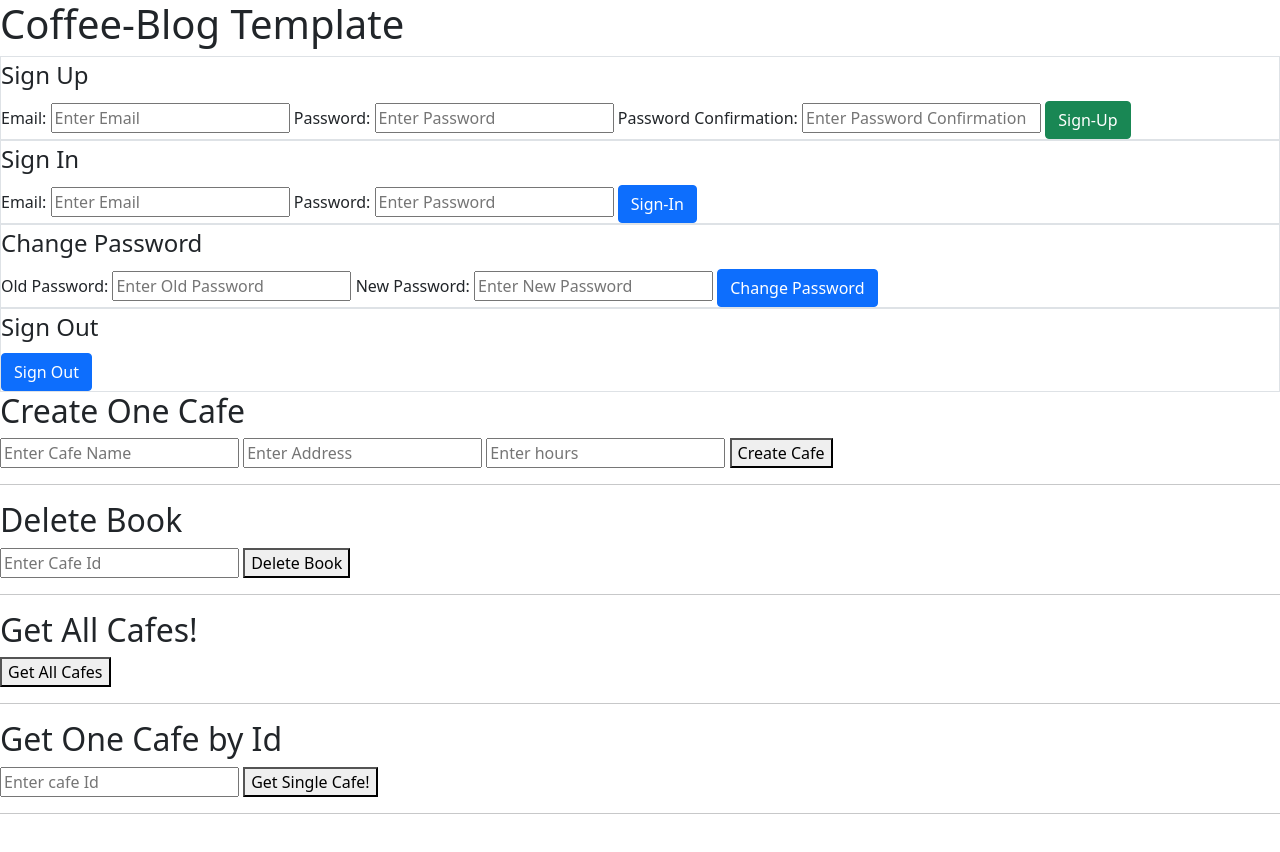
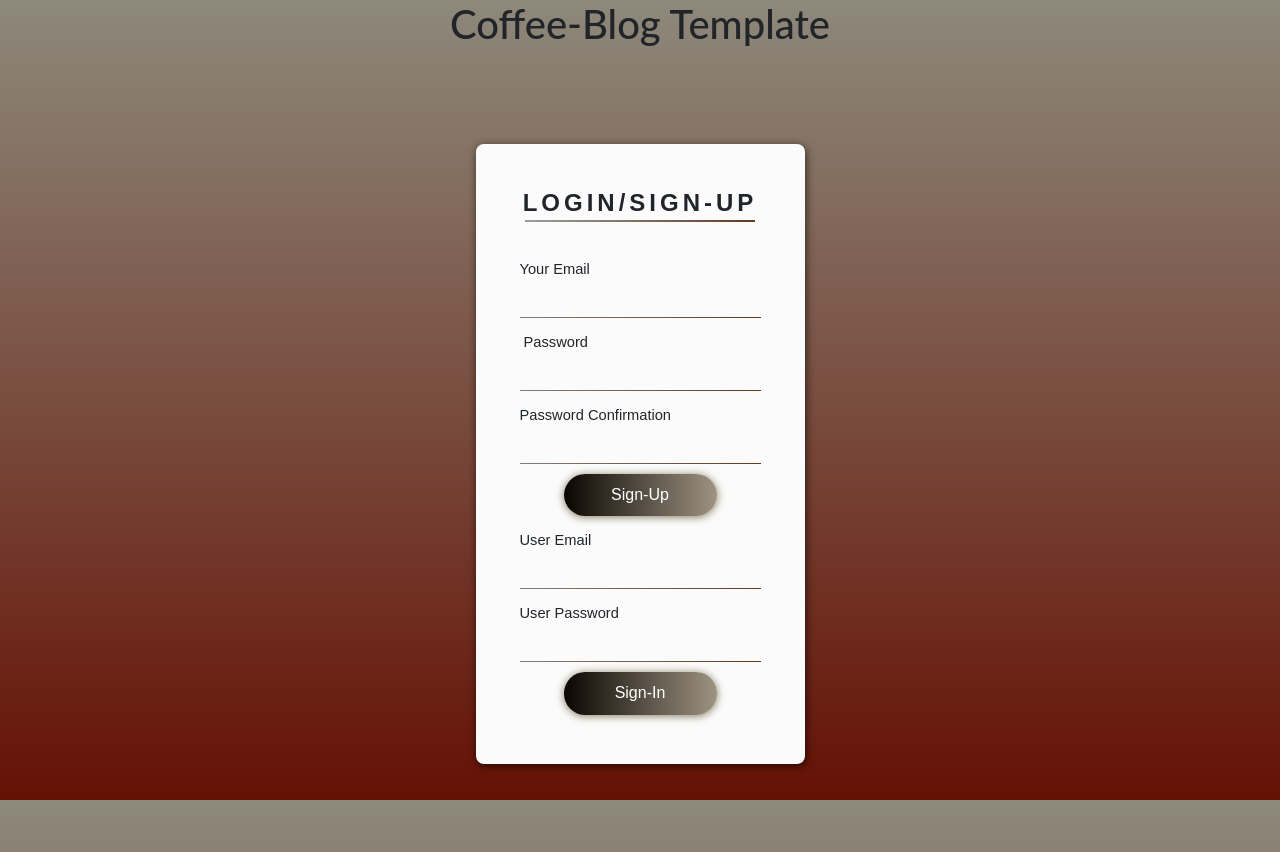
Before and after one commit to mrylraihan/Coffee-Blog-Client, a website built with webpack: page index.html in a window 1280 px wide. Before the commit the page ends 830 px from the top, so only its background shows below. Built offline with nearby package versions, Linux system fonts and the light colour scheme.

Commit message:
New login page

```diff
--- a/app/styles/index.scss
+++ b/app/styles/index.scss
@@ -1 +1,100 @@
 @import '~bootstrap/scss/bootstrap';
+
+body{
+	/* background: url(https://images.unsplash.com/photo-1541870730196-cd1efcbf5649?ixlib=rb-1.2.1&ixid=MnwxMjA3fDB8MHxwaG90by1wYWdlfHx8fGVufDB8fHx8&auto=format&fit=crop&w=736&q=80); */
+    background: -webkit-linear-gradient(bottom, #651104, #8d897b);
+	background-size: cover;
+    background-repeat: no-repeat;
+    background-attachment: fixed;
+	background-position: center;
+	font-family: 'Lato', sans-serif;
+
+}
+h1{
+    justify-content: center;
+    align-items:center ;
+    display: flex;
+    align-content: center;
+}
+
+#after-sign-in{
+  display: none;
+}
+
+
+/* // new stuff for signin */
+
+label {
+  font-family: "Raleway", sans-serif;
+  font-size: 11pt;
+}
+
+#card {
+  background: #fbfbfb;
+  border-radius: 8px;
+  box-shadow: 1px 2px 8px rgba(0, 0, 0, 0.65);
+  height: 620px;
+  margin: 6rem auto 8.1rem auto;
+  width: 329px;
+}
+#card-content {
+  padding: 12px 44px;
+}
+#card-title {
+  font-family: "Raleway Thin", sans-serif;
+  letter-spacing: 4px;
+  padding-bottom: 23px;
+  padding-top: 13px;
+  text-align: center;
+}
+
+.submit-btn {
+  background: -webkit-linear-gradient(right, #9e9483, #0a0500);
+  border: none;
+  border-radius: 21px;
+  box-shadow: 0px 1px 8px #80775a;
+  cursor: pointer;
+  color: white;
+  font-family: "Raleway SemiBold", sans-serif;
+  height: 42.3px;
+  margin: 0 auto;
+  display: block;
+    margin-top: 10px;
+  transition: 0.25s;
+  width: 153px;
+}
+#submit-btn:hover {
+  box-shadow: 0px 1px 18px #532c0c;
+}
+.form {
+  align-items: left;
+  display: flex;
+  flex-direction: column;
+}
+.form-border {
+  background: -webkit-linear-gradient(right, #643b20, #837d79);
+  height: 1px;
+  width: 100%;
+}
+.form-content {
+  background: #fbfbfb;
+  border: none;
+  outline: none;
+  padding-top: 12px;
+}
+.underline-title {
+  background: -webkit-linear-gradient(right, #643b20, #98a09b);
+  height: 2px;
+  margin: -1.1rem auto 0 auto;
+  width: 230px;
+}
+
+h3 {
+    display: block;
+    font-size: 1.5em;
+    margin-block-start: 0.83em;
+    margin-block-end: 0.83em;
+    margin-inline-start: 0px;
+    margin-inline-end: 0px;
+    font-weight: bold;
+}
--- a/index.html
+++ b/index.html
@@ -1,7 +1,7 @@
 <!DOCTYPE html>
 <html>
     <head>
-      <title>Example</title>
+      <title>Coffee-Blog</title>
       <meta name="viewport" content="width=device-width, initial-scale=1">
 
       <!-- Do not add `link` tags-->
@@ -13,35 +13,59 @@
     </head>
     <body>
       <h1>Coffee-Blog Template</h1>
+
        <section id="before-sign-in">
+
+
+        <div id="card">
+            <div id="card-content">
+                <div id="card-title">
+                    <h3>LOGIN/SIGN-UP</h3>
+                    <div class="underline-title"></div>
+                </div>
                 <!-- Sign up form goes here! -->
-        <form id="sign-up" class="border">
+                <form id="sign-up" class="form">
                     <!-- to group multiple inputs together in our form -->
                     <fieldset>
-            <legend>Sign Up</legend>
-            <label for="em">Email:</label>
-            <input type="email" name="credentials[email]" id="em" placeholder="Enter Email" required>
-            <label for="ps">Password:</label>
-            <input type="password" name="credentials[password]" id="ps" placeholder="Enter Password" required>
-            <label for="psc">Password Confirmation:</label>
-            <input type="password" name="credentials[password_confirmation]" id="psc" placeholder="Enter Password Confirmation" required>
-            <button class="btn btn-success">Sign-Up</button>
+                        <label for="em" style="padding-top:13px">Your Email</label>
+                        <input type="email" class="form-content" name="credentials[email]" id="em" required>
+                         <div class="form-border"></div>
+
+
+                         <label for="ps" style="padding-top:13px">&nbsp;Password</label>
+                         <input type="password"  class="form-content" name="credentials[password]" id="ps" required>
+                         <div class="form-border"></div>
+
+                         <label for="psc" style="padding-top:13px">Password Confirmation</label>
+                         <input type="password"  class="form-content" name="credentials[password_confirmation]" id="psc" required>
+                         <div class="form-border"></div>
+
+
+                        <button class="submit-btn">Sign-Up</button>
                     </fieldset>
                 </form>
 
                 <!-- Sign In -->
 
-        <form id="sign-in" class="border">
+                <form id="sign-in" class="form">
                     <fieldset>
-            <legend>Sign In</legend>
-            <label for="email">Email:</label>
-            <input type="email" name="credentials[email]" id="email" placeholder="Enter Email" required>
-            <label for="password">Password:</label>
-            <input type="password" name="credentials[password]" id="password" placeholder="Enter Password" required>
-            <button class="btn btn-primary">Sign-In</button>
+                         <label for="email" style="padding-top:13px">User Email</label>
+                        <input type="email" class="form-content" name="credentials[email]" id="email" required>
+                         <div class="form-border"></div>
+
+
+                         <label for="password" style="padding-top:13px">User Password</label>
+                        <input type="password" class="form-content" name="credentials[password]" id="password" required>
+                         <div class="form-border"></div>
+                        <button class="submit-btn">Sign-In</button>
                     </fieldset>
                 </form>
+            </div>
+            </div>
+
+
         </section>
+
 
 
 <!-- we only want this to be visible after you sign in -->
@@ -65,7 +89,6 @@
             <button class="btn btn-primary">Sign Out</button>
           </fieldset>
           </form>
-      </section>
 
           <!-- create a section for your user feedback -->
           <!-- cafes section -->
@@ -79,7 +102,7 @@
             </form>
             <hr>
 
-          <h2>Delete Book</h2>
+            <h2>Delete Cafe</h2>
             <form id="delete-cafe" action="">
               <input type="text" name="cafe[id]" placeholder="Enter Cafe Id">
               <!-- this button will submit the form, since it is inside a form it has teh submit by default, which mean s if the button is clicked the form is submitted -->
@@ -103,11 +126,13 @@
 
 
           </section>
+          <section>
+            <div id="cafes-display"></div>
+          </section>
+        </section>
 
           <section>
             <div id="error-message"></div>
-
-        <div id="cafes-display"></div>
       </section>
     </body>
 </html>
--- a/package.json
+++ b/package.json
@@ -7,7 +7,7 @@
     "content": "CC­BY­NC­SA 4.0"
   },
   "dependencies": {
-    "bootstrap": "^5.0.1",
+    "bootstrap": "^5.1.3",
     "jquery": "^3.6.0",
     "popper.js": "^1.14.3"
   },
```
Also changed, not shown: 1 other file. Lines whose indentation alone changed are shown as unchanged.
